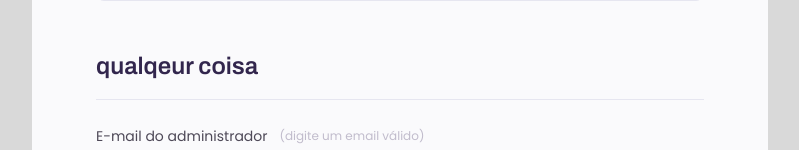
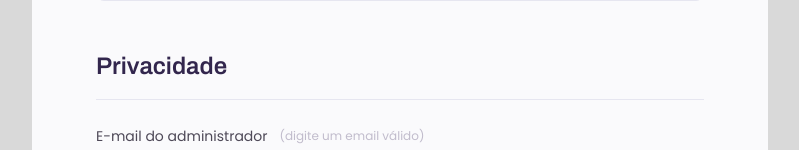
Before and after one commit to alexandrecabraldev/Formulario-2, a React (Vite) app: page / in a window 1280 px wide. Shown: the part 1098-1248 px from the top of the page, without its empty margins (240-1039 px from the left). Built offline with nearby package versions, Linux system fonts and the light colour scheme.

Commit message:
add title on Privacy Component

```diff
--- a/src/componensts/Form.tsx
+++ b/src/componensts/Form.tsx
@@ -17,7 +17,7 @@ export function Form(){
     return(
         <Formy>
             <EventInformation titleSectionProps="Informações do Evento" />
-            <Privacy/>
+            <Privacy titleSectionProps="Privacidade"/>
         </Formy>
     );
 }
--- a/src/componensts/Privacy.tsx
+++ b/src/componensts/Privacy.tsx
@@ -1,10 +1,14 @@
 import { InputSection } from "./InputSection";
 import { TitleSection, FieldsetDefault } from "./TitleSection";
 
-export function Privacy(){
+interface TypeTitleProps{
+    titleSectionProps:string;
+}
+
+export function Privacy(props:TypeTitleProps){
     return(
         <FieldsetDefault>
-            <TitleSection>qualqeur coisa</TitleSection>
+            <TitleSection>{props.titleSectionProps}</TitleSection>
 
             <InputSection
                 titleLabel="E-mail do administrador"
--- a/src/componensts/TitleSection.ts
+++ b/src/componensts/TitleSection.ts
@@ -20,7 +20,5 @@ export const FieldsetDefault = styled.fieldset`
 
 export const Fieldset = styled(FieldsetDefault)`
     padding: 4rem 4rem 1.5rem;
-    /* border: none;
-    min-width: 19rem; */
 
 `;
```
